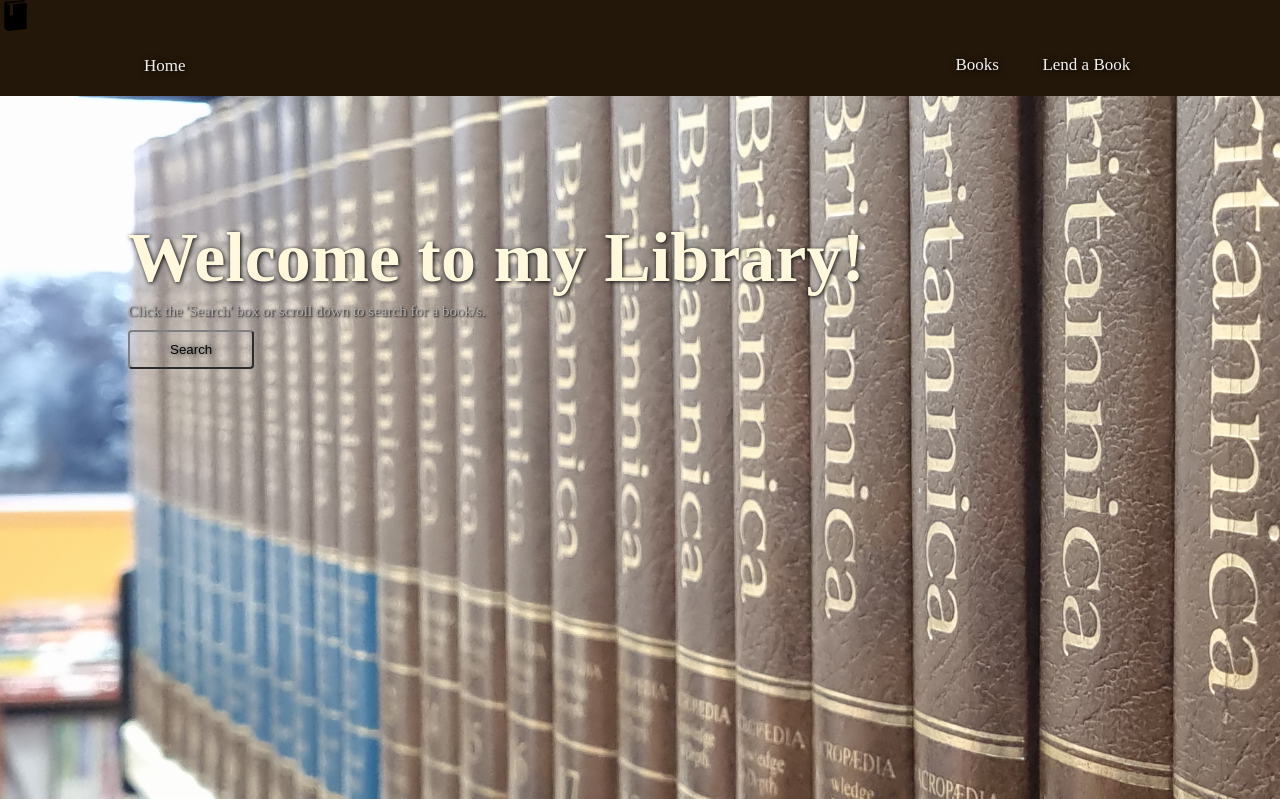
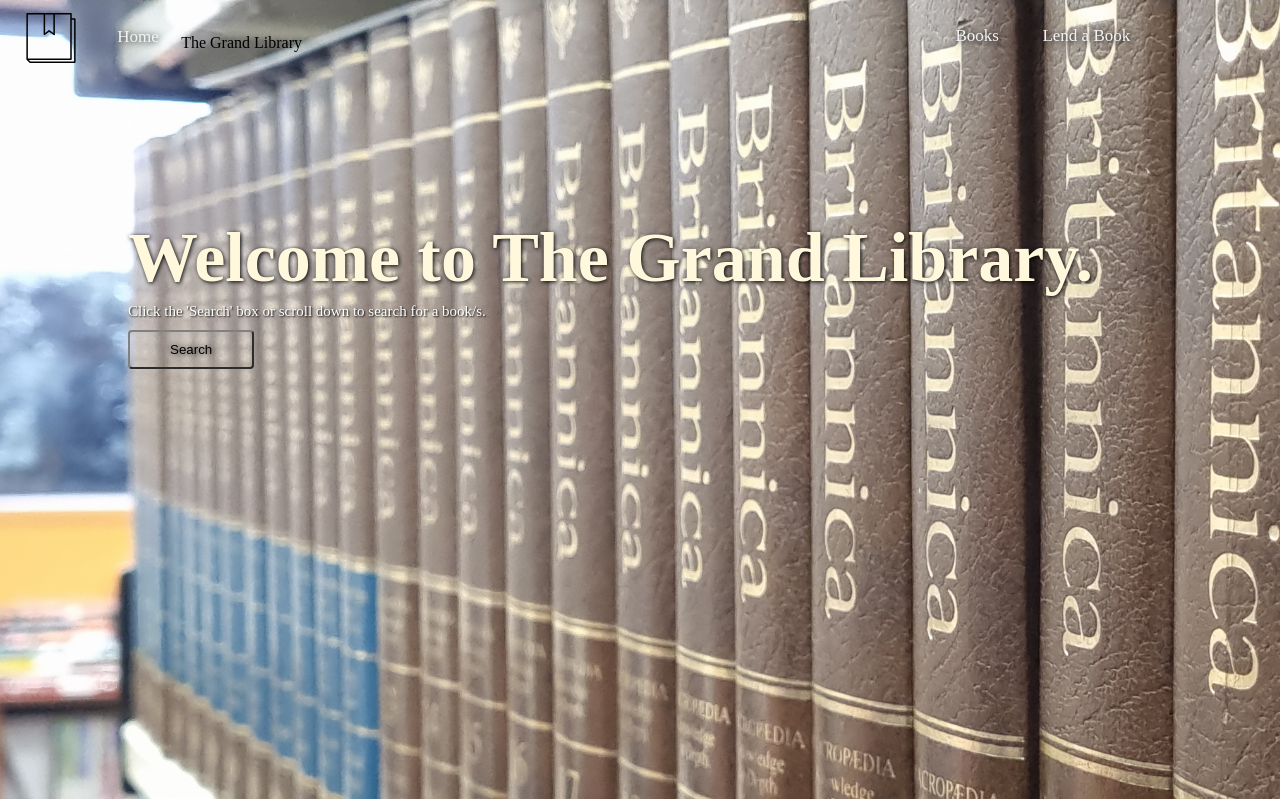
Before and after one commit to aeirou/DIgi-1.3-and-1.4-Assesement-2022, a Flask app: page / in a window 1280 px wide. Shown: the top 799 px of the page. Run offline with Flask 2, Linux system fonts and the light colour scheme.

Commit message:
needs css

```diff
--- a/website/static/style.css
+++ b/website/static/style.css
@@ -26,7 +26,7 @@ body, html {
 .frontpage sub {
   text-shadow: 1px 1px 2px black;
   font-size: 15px;
-  color: rgb(179, 175, 175) ;
+  color: white;
 }
 .frontpage button, a{
   margin-top: 10px;
@@ -58,7 +58,7 @@ body, html {
 
 #navbar {
   overflow: hidden;
-  background-color: #231709;
+  background-color: transparent ;
 }
 
 #navbar a {
@@ -68,24 +68,29 @@ body, html {
   text-align: center;
   padding: 14px 16px;
   margin: 0.5%;
+  margin-top: 1%;
   text-decoration: none;
   font-size: 17px;
 }
 
 #navbar a:hover {
-  background-color: #ddd;
   color: black;
 }
-
+#navbar img {
+  margin-left: 2%;
+  margin-top: 1%;
+  margin-bottom: 1%;
+  float: left;
+}
+#navbar h6 {
+  margin-left: 20px;
+}
 #navbar a.home {
   float: left;
-  margin-left: 10%;
+  margin-left: 2%;
 }
 #navbar .nav_right {
   margin-right: 10%;
-}
-#nav_bar a.nav_book {
-  margin-left: 10%;
 }
 .sticky {
   position: fixed;
--- a/website/templates/home.html
+++ b/website/templates/home.html
@@ -9,16 +9,18 @@
 </head>
 <body class="homebody">
 <div id="navbar">
-    <img src="/website/static/img/booklogo.svg" alt="booklogo"/>
+    <img src="/static/img/booklogo4.svg" alt="booklogo" />
     <div class="nav_right">
     <a class="nav_lend_book" href="javascript:void(0)">Lend a Book</a>
     <a class="nav_book" href="javascript:void(0)">Books</a>
     </div>
     <a class="home" href="javascript:void(0)" href="/books">Home</a>
+    <br>
+    <p>The Grand Library</p>
     </div>
 </div>
 <div class="frontpage">
-    <h1>Welcome to my Library!</h1>
+    <h1>Welcome to The Grand Library.</h1>
     <sub>Click the 'Search' box or scroll down to search for a book/s.</sub>
     <div class="buttonbox">
     <button><a href="#search">Search</a></button>
```
Also changed, not shown: website/static/img/booklogo2.svg (added), website/static/img/booklogo3.svg (added), website/static/img/booklogo4.svg (added).
